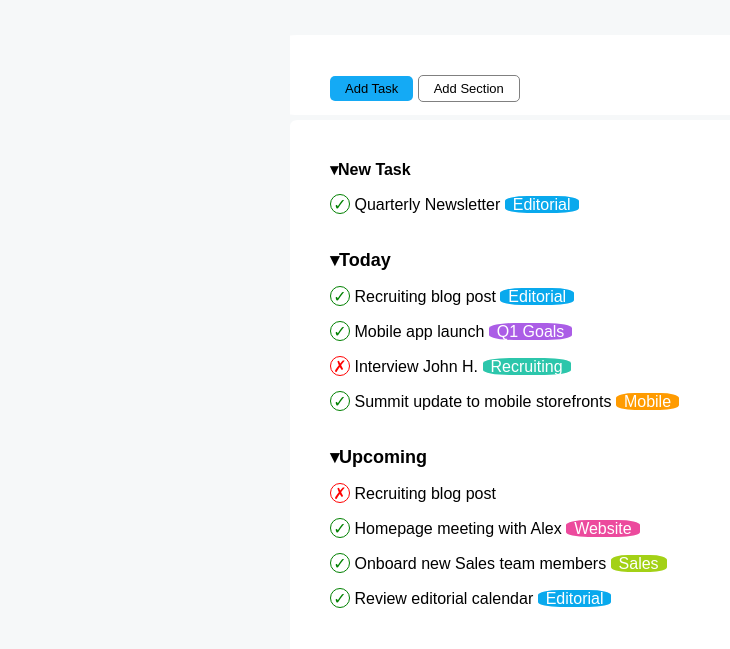
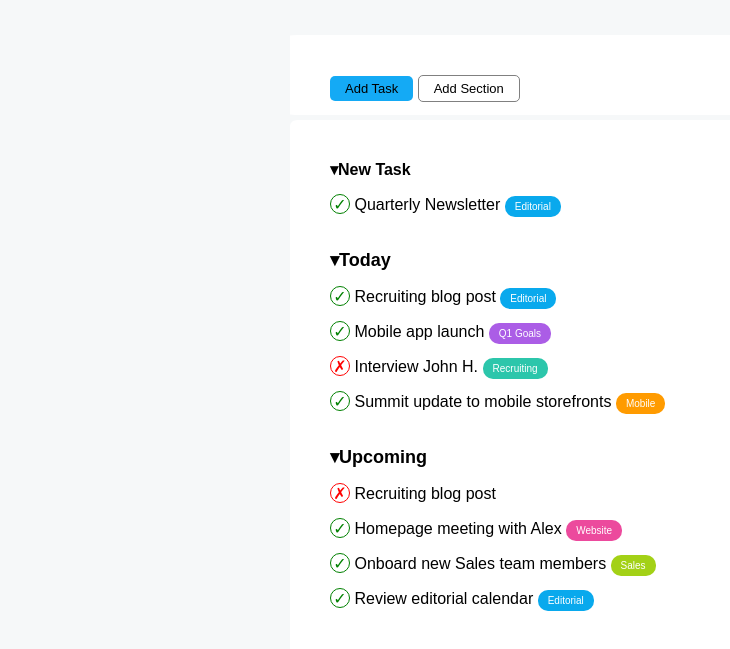
Before and after one commit to LesPaul997/html-css-toboolist, a plain HTML site: page index.html in a window 1280 px wide. Shown: the part 85-734 px from the top of the page, without its empty margins (0-730 px from the left). Drawn offline with Linux system fonts and the light colour scheme.

Commit message:
end project

```diff
--- a/css/style.css
+++ b/css/style.css
@@ -96,50 +96,50 @@ ul {
 .tag-blue {
     background-color: #09a9ed;
     color: white;
-    border-radius: 30%;
-    padding-left: 8px;
-    padding-right: 8px;
+    border-radius: 10px;
+    padding: 5px 10px;
+    font-size: 10px;
 }
 
 
 .tag-violet {
     background-color: #ab5de6;
     color: white;
-    border-radius: 30%;
-    padding-left: 8px;
-    padding-right: 8px;
+    border-radius: 10px;
+    padding: 5px 10px;
+    font-size: 10px;
 }
 
 .tag-green {
     background-color: #2cc6ab;
     color: white;
-    border-radius: 30%;
-    padding-left: 8px;
-    padding-right: 8px;
+    border-radius: 10px;
+    padding: 5px 10px;
+    font-size: 10px;
 }
 
 .tag-orange {
     background-color: #ff9b00;
     color: white;
-    border-radius: 30%;
-    padding-left: 8px;
-    padding-right: 8px;
+    border-radius: 10px;
+    padding: 5px 10px;
+    font-size: 10px;
 }
 
 .tag-pink {
     background-color: #ec4a9d;
     color: white;
-    border-radius: 30%;
-    padding-left: 8px;
-    padding-right: 8px;
+    border-radius: 10px;
+    padding: 5px 10px;
+    font-size: 10px;
 }
 
 .tag-lightgreen {
     background-color: #a3d116;
     color: white;
-    border-radius: 30%;
-    padding-left: 8px;
-    padding-right: 8px;
+    border-radius: 10px;
+    padding: 5px 10px;
+    font-size: 10px;
 }
 
 h2:before {
```
